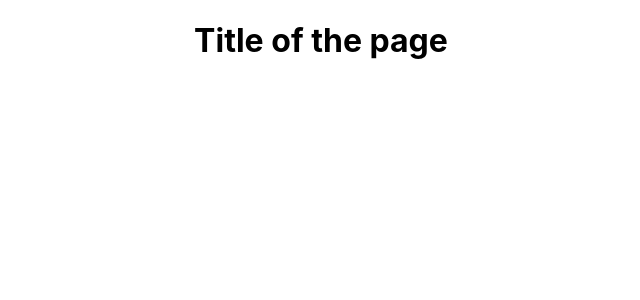
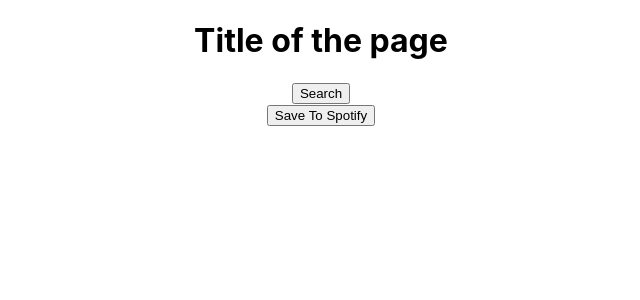
Before and after one commit to Jani-B/jammming, a React (Create React App) app: page / in a window 1280 px wide. Shown: the top 300 px of the page, without its empty margins (319-959 px from the left). Built offline with nearby package versions, Linux system fonts and the light colour scheme.

Commit message:
added divs to app.js

```diff
--- a/src/App.js
+++ b/src/App.js
@@ -4,6 +4,15 @@ function App() {
   return (
     <div className="App">
       <h1>Title of the page</h1>
+
+      <div className="SearchBar"></div>
+      <button className="Search">Search</button>
+      <div className="SearchResults"></div>
+      <div className="Playlist"></div>
+      <div className="Tracklist"></div>
+      <div className="Track"></div>
+      <button className="SaveToSpotify">Save To Spotify</button>
+
     </div>
   );
 }
```
